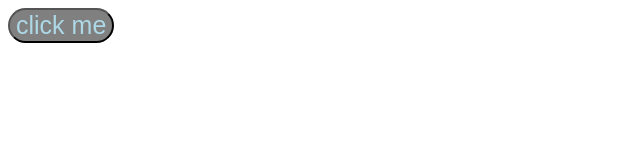
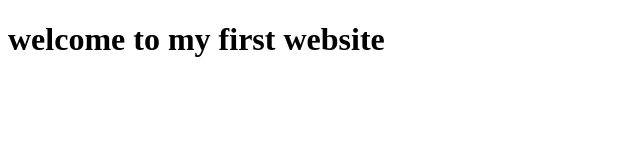
Before and after one commit to HassanFdim/Front_end, a plain HTML site: page index.html in a window 1280 px wide. Shown: the whole page, without its empty margins (0-640 px from the left). Drawn offline with Linux system fonts and the light colour scheme.

Commit message:
headers and footers

```diff
--- a/index.html
+++ b/index.html
@@ -1,19 +1,17 @@
 <!DOCTYPE html>
 <html lang="en">
-  <head>
-    <link rel="icon" type="image/jpg" href="favicon.jpg" />
-    <title>My website</title>
-  </head>
-  <body>
-    <a href="page2.html">
-      <button
-        style="
-          font-size: 25px;
-          background-color: grey;
-          color: lightblue;
-          border-radius: 25px; "
-      >click me
-      </button>
-    </a>
-  </body>
+<head>
+  <meta charset="UTF-8">
+  <meta name="viewport" content="width=device-width, initial-scale=1.0">
+
+  <title>my first website</title>
+  <h1>welcome to my first website</h1>
+
+</head>
+<body>
+
+
+
+
+</body>
 </html>
```
